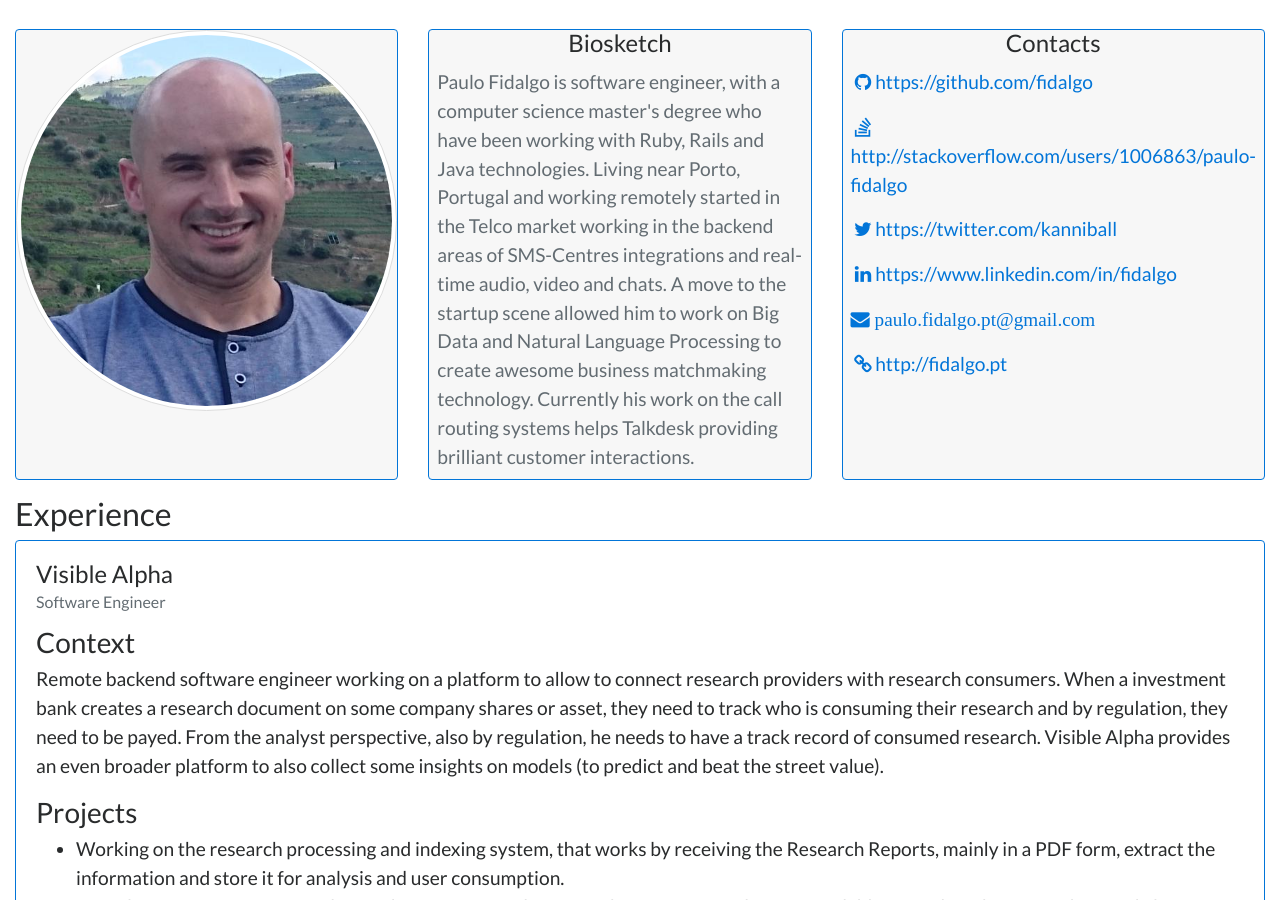
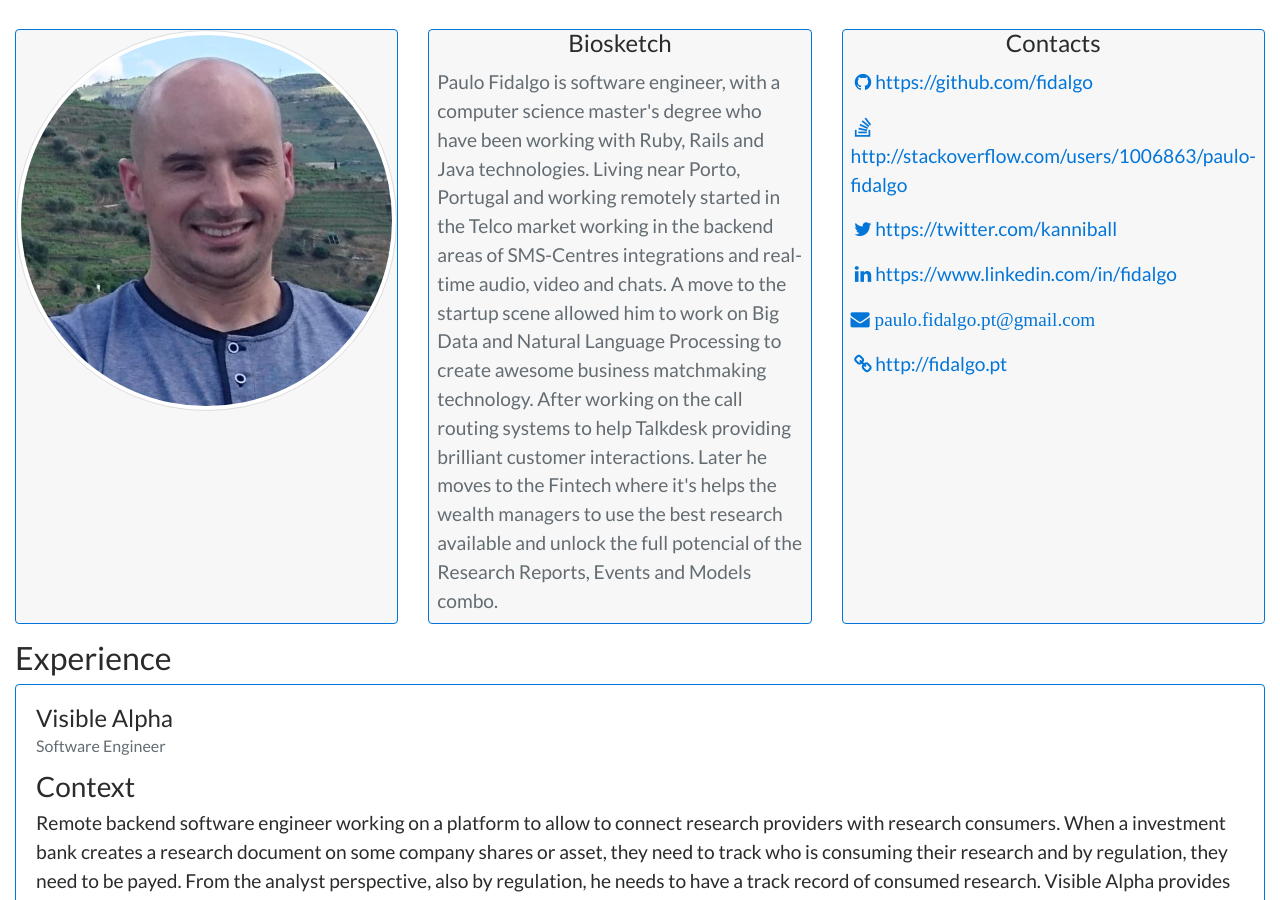
Before and after one commit to fidalgo/fidalgo.github.io, a Jekyll site: the page built from resume.html, in a window 1280 px wide and 900 px high. Built offline with Jekyll 4.4.1, drawn with Linux system fonts in a browser that asks for light colours; nearby versions of some CDN libraries.

Commit message:
Update biosketch

```diff
--- a/resume.html
+++ b/resume.html
@@ -16,8 +16,8 @@ permalink: /resume
       <h4 class="card-title text-center">Biosketch</h4>
       <p class="card-text text-muted m-2">
         Paulo Fidalgo is software engineer, with a computer science master's degree who have been working with Ruby, Rails and Java technologies. Living near Porto, Portugal and working remotely started in the Telco market working in the backend areas of SMS-Centres
-        integrations and real-time audio, video and chats. A move to the startup scene allowed him to work on Big Data and Natural Language Processing to create awesome business matchmaking technology. Currently his work on the call routing systems helps
-        Talkdesk providing brilliant customer interactions.
+        integrations and real-time audio, video and chats. A move to the startup scene allowed him to work on Big Data and Natural Language Processing to create awesome business matchmaking technology. After working on the call routing systems to help
+        Talkdesk providing brilliant customer interactions. Later he moves to the Fintech where it's helps the wealth managers to use the best research available and unlock the full potencial of the Research Reports, Events and Models combo.
       </p>
     </div>
   </div>
```
